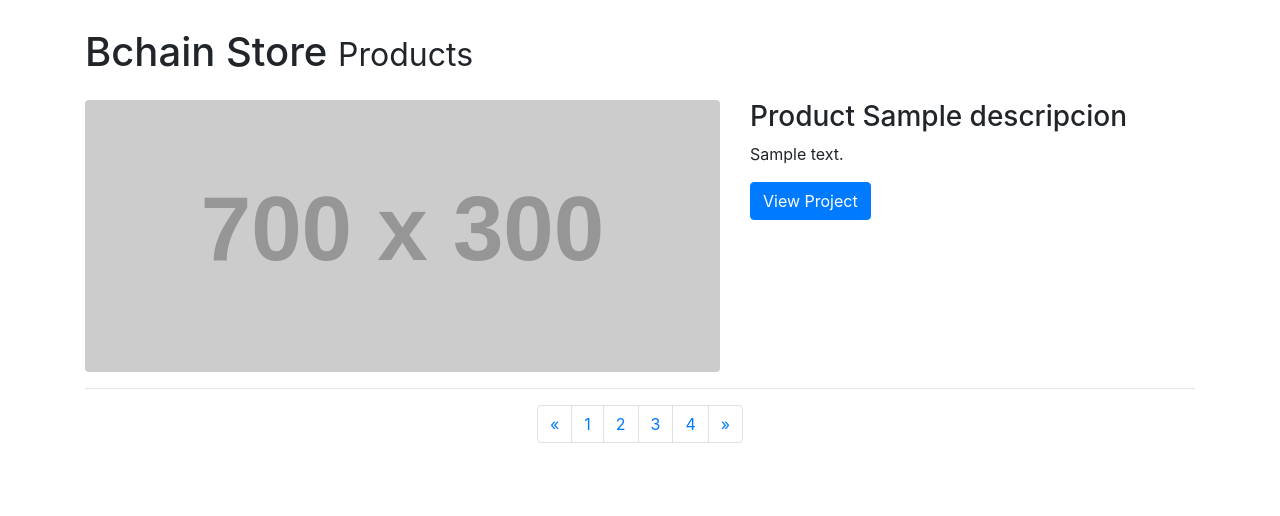
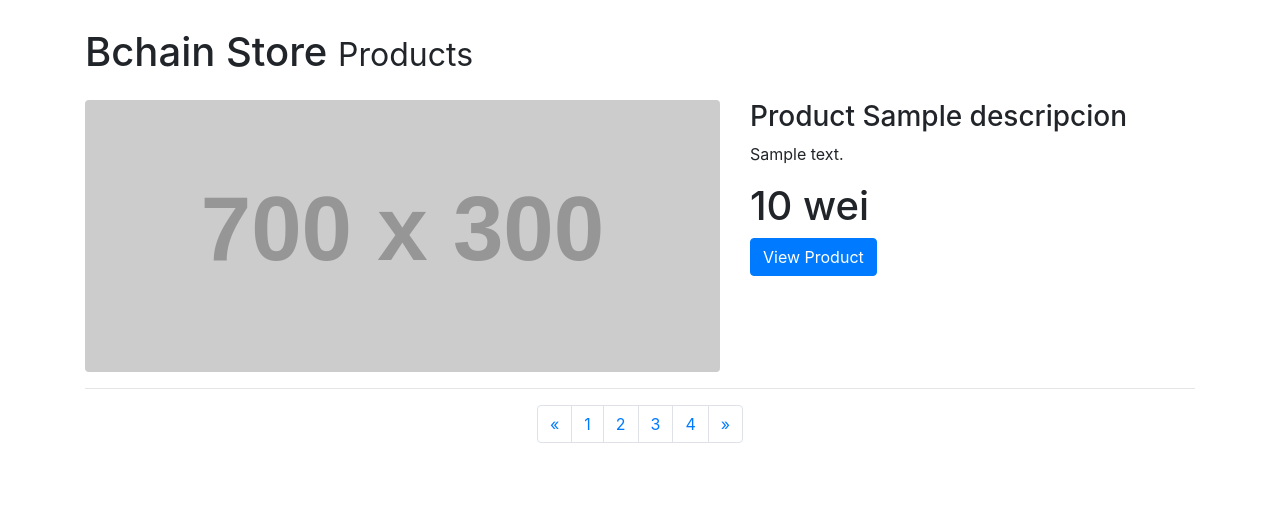
Before and after one commit to miguelgonch/bchain-store, a Flask app: template app/templates/catalogue/catalogue.html in a window 1280 px wide. Shown: the part 56-572 px from the top of the page. Run offline with Flask 2, Linux system fonts and the light colour scheme; the template is opened without the code that fills it: most values are stand-ins (such as "Sample title", 1, 10 or a date in 2020); grey boxes labelled with a size stand in for pictures from a placeholder-image service; some libraries are stand-ins or nearby versions.

Commit message:
working catalogue, app.py and configFile.py

```diff
--- a/app/Productos.py
+++ b/app/Productos.py
@@ -1,7 +1,7 @@
 import json
 import hashlib
 import pymongo
-import abis
+from config import abis
 from web3 import Web3
 
 w3 = Web3(Web3.WebsocketProvider("ws://127.0.0.1:9000"))
--- a/app/app.py
+++ b/app/app.py
@@ -1,14 +1,15 @@
 from web3 import Web3
 from flask import Flask,render_template, redirect, url_for, request
 import Productos
-import abis
+from config import configFile
+from config import abis
 
 app = Flask(__name__)
 
 # w3 and contract variables
-w3 = Web3(Web3.WebsocketProvider("ws://127.0.0.1:9000"))
+w3 = Web3(Web3.WebsocketProvider(configFile.wsURL))
 w3.eth.defaultAccount = w3.eth.accounts[0]
-store_address = "0x9cD5Eaef94D5c126C391D083F4c5F53da91747e8"
+store_address = configFile.store_address
 store_abi = abis.abi_store
 storeContract = w3.eth.contract(address=store_address, abi=store_abi)
 
--- /dev/null
+++ b/app/config/configFile.py
@@ -0,0 +1,2 @@
+store_address = "0x9cD5Eaef94D5c126C391D083F4c5F53da91747e8"
+wsURL = "ws://127.0.0.1:9000"
--- a/app/templates/catalogue/catalogue.html
+++ b/app/templates/catalogue/catalogue.html
@@ -22,7 +22,8 @@
         <p>
             {{product[1]['descripcion']['descripcion']}}
         </p>
-        <a class="btn btn-primary" href="#">View Project</a>
+        <h1>{{product[1]['descripcion']['precio']}} wei</h1>
+        <a class="btn btn-primary" href="#">View Product</a>
         </div>
     </div>
     <!-- /.row -->
```
Also changed, not shown: app/config/abis.py (renamed from app/abis.py).
